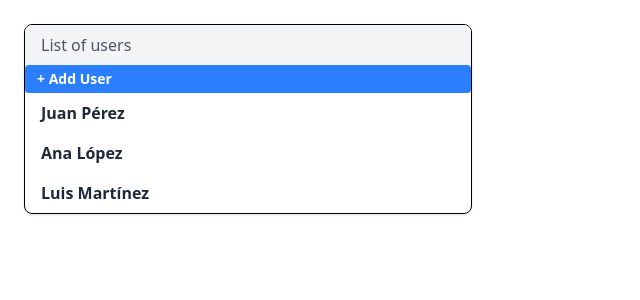
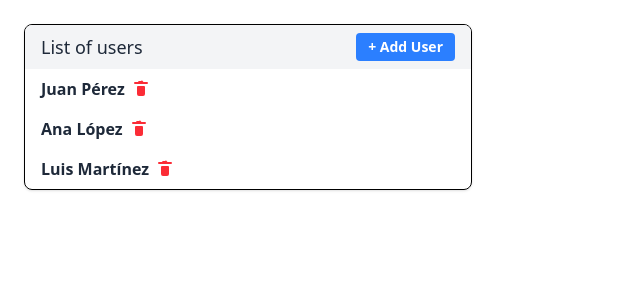
Before and after one commit to afava-ava/AngularBasic-FinalLab-UserManager, an Angular app: page / in a window 1280 px wide. Shown: the top 300 px of the page, without its empty margins (0-640 px from the left). Built offline with nearby package versions, Linux system fonts and the light colour scheme.

Commit message:
Delete user functionality

```diff
--- a/src/app/features/users/components/add-user-form/add-user-form.html
+++ b/src/app/features/users/components/add-user-form/add-user-form.html
@@ -1,20 +1,47 @@
 <div class="max-w-md mx-auto mt-6 p-6 border rounded-lg shadow">
-  <h2 class="text-xl font-semibold mb-4">Add New User</h2>
-
+  <div class="flex items-center mb-4">
+    <a
+      routerLink="/"
+      class="inline-flex items-center px-4 bg-gray-200 text-gray-700 rounded-xl shadow hover:bg-gray-300 transition"
+    >
+      <svg
+        xmlns="http://www.w3.org/2000/svg"
+        fill="none"
+        viewBox="0 0 24 24"
+        stroke="currentColor"
+        class="w-5"
+      >
+        <path stroke-linecap="round" stroke-linejoin="round" stroke-width="2" d="M15 19l-7-7 7-7" />
+      </svg>
+      Back
+    </a>
+    <h2 class="ml-5 pb-0.5 text-2xl font-bold">Add New User</h2>
+  </div>
   <form [formGroup]="form" (ngSubmit)="onSubmit()" class="space-y-4">
     <div>
       <label class="block mb-1">First Name</label>
       <input formControlName="firstName" class="border rounded w-full px-2 py-1" />
+      @if (firstName?.errors?.['required']) {
+      <div class="text-red-500 text-sm">First Name is required</div>
+      }
     </div>
 
     <div>
       <label class="block mb-1">Last Name</label>
       <input formControlName="lastName" class="border rounded w-full px-2 py-1" />
+      @if (lastName?.errors?.['required']) {
+      <div class="text-red-500 text-sm">Last Name is required</div>
+      }
     </div>
 
     <div>
       <label class="block mb-1">Email</label>
       <input formControlName="email" type="email" class="border rounded w-full px-2 py-1" />
+      @if (email?.errors?.['required']) {
+      <div class="text-red-500 text-sm">Email is required</div>
+      } @if (email?.errors?.['email']) {
+      <div class="text-red-500 text-sm">Email is invalid</div>
+      }
     </div>
 
     <div>
--- a/src/app/features/users/components/add-user-form/add-user-form.ts
+++ b/src/app/features/users/components/add-user-form/add-user-form.ts
@@ -1,9 +1,10 @@
 import { Component, EventEmitter, inject, Output } from '@angular/core';
-import { FormBuilder, ReactiveFormsModule } from '@angular/forms';
+import { FormBuilder, ReactiveFormsModule, Validators } from '@angular/forms';
+import { RouterLink } from '@angular/router';
 
 @Component({
   selector: 'app-add-user-form',
-  imports: [ReactiveFormsModule],
+  imports: [ReactiveFormsModule, RouterLink],
   templateUrl: './add-user-form.html'
 })
 export class AddUserForm {
@@ -12,11 +13,15 @@ export class AddUserForm {
   fb = inject(FormBuilder);
 
   form = this.fb.group({
-    firstName: [''],
-    lastName: [''],
-    email: [''],
+    firstName: ['', [Validators.required]],
+    lastName: ['', [Validators.required]],
+    email: ['', [Validators.required, Validators.email]],
     avatar: ['']
   });
+
+  get firstName() { return this.form.get('firstName'); }
+  get lastName() { return this.form.get('lastName'); }
+  get email() { return this.form.get('email'); }
 
   onSubmit() {
     if (this.form.valid) {
--- a/src/app/features/users/components/user-list-item/user-list-item.html
+++ b/src/app/features/users/components/user-list-item/user-list-item.html
@@ -1,3 +1,22 @@
-<div class="grid grid-cols-1">
-    <a routerLink="/users/{{ user.id }}" class="no-underline hover:underline px-4 py-2 font-semibold text-gray-800">{{ user.firstName + ' ' + user.lastName | fullName }}</a>
+<div class="flex items-center px-4 py-2">
+  <a
+    routerLink="/users/{{ user.id }}"
+    class="no-underline hover:underline font-semibold text-gray-800"
+  >
+    {{ user.firstName + ' ' + user.lastName | fullName }}
+  </a>
+  <button
+    type="button"
+    (click)="onDelete()"
+    class="cursor-pointer ml-1.5 text-red-500 hover:text-red-700 transition"
+    title="Delete user"
+  >
+    <svg xmlns="http://www.w3.org/2000/svg" class="h-5 w-5" viewBox="0 0 20 20" fill="currentColor">
+      <path
+        fill-rule="evenodd"
+        d="M6 8a1 1 0 011-1h6a1 1 0 011 1v7a2 2 0 01-2 2H8a2 2 0 01-2-2V8zM4 5h12a1 1 0 100-2h-3.5l-.71-.71A1 1 0 0010 2H8.21a1 1 0 00-.7.29L6.8 3H4a1 1 0 100 2z"
+        clip-rule="evenodd"
+      />
+    </svg>
+  </button>
 </div>
--- a/src/app/features/users/components/user-list-item/user-list-item.ts
+++ b/src/app/features/users/components/user-list-item/user-list-item.ts
@@ -1,4 +1,4 @@
-import { Component, Input } from '@angular/core';
+import { Component, EventEmitter, Input, Output } from '@angular/core';
 import { RouterLink } from '@angular/router';
 import { FullNamePipe } from "../../../shared/pipes/fullName.pipe";
 import { User } from '../../models/user';
@@ -10,4 +10,10 @@ import { User } from '../../models/user';
 })
 export class UserListItem {
   @Input() user!: User;
+  @Output() delete = new EventEmitter<number>();
+
+  onDelete(){
+    this.delete.emit(this.user.id);
+  }
+
 }
--- a/src/app/features/users/components/user-list/user-list.html
+++ b/src/app/features/users/components/user-list/user-list.html
@@ -2,8 +2,8 @@
   <!-- Container with horizontal scroll for small screens -->
   <div class="overflow-x-auto border rounded-lg shadow max-w-md">
     <!-- Header row -->
-    <div class="grid grid-cols-1 font-medium text-gray-600 bg-gray-100">
-      <h2 class="px-4 py-2">List of users</h2>
+    <div class="flex justify-between items-center font-medium text-gray-800 bg-gray-100 px-4 py-2">
+      <h2 class="text-lg">List of users</h2>
       <a
         routerLink="/users/add"
         class="bg-blue-500 hover:bg-blue-600 text-white text-sm font-semibold px-3 py-1 rounded"
@@ -15,7 +15,7 @@
     <!-- Task rows -->
     <div class="inline-block divide-y divide-gray-200">
       @for (user of users; track user.id) {
-      <app-user-list-item [user]="user"></app-user-list-item>
+      <app-user-list-item [user]="user" (delete)="onDeleteUser($event)"></app-user-list-item>
       }
     </div>
   </div>
--- a/src/app/features/users/components/user-list/user-list.ts
+++ b/src/app/features/users/components/user-list/user-list.ts
@@ -10,5 +10,10 @@ import { UserListItem } from '../user-list-item/user-list-item';
 })
 export class UserList {
   @Input() users: User[] = [];
-  @Output() addUser = new EventEmitter<any>();
+  @Output() onAddUser = new EventEmitter<any>();
+  @Output() deleteUser = new EventEmitter<number>();
+
+  onDeleteUser(id: number) {
+    this.deleteUser.emit(id);
+  }
 }
--- a/src/app/features/users/containers/user-manager/user-manager.ts
+++ b/src/app/features/users/containers/user-manager/user-manager.ts
@@ -9,7 +9,7 @@ import { UserApi } from '../../services/user-api';
   selector: 'app-user-manager',
   imports: [UserList, AsyncPipe],
   template:`
-  <app-user-list [users]="(users$ | async) ?? []"></app-user-list>
+  <app-user-list [users]="(users$ | async) ?? []" (deleteUser)="onDeleteUser($event)"></app-user-list>
   `
 
 })
@@ -20,4 +20,14 @@ export class UserManager implements OnInit{
   ngOnInit(){
     this.users$ = this.usersApi.getUsers();
   }
+
+  onDeleteUser(id: number) {
+    this.usersApi.deleteUser(id).subscribe(success => {
+      if (success) {
+        alert("User deleted successfully ✅");
+      } else {
+        alert("❌ Failed to delete user");
+      }
+    });
+  }
 }
--- a/src/app/features/users/services/user-api.ts
+++ b/src/app/features/users/services/user-api.ts
@@ -35,4 +35,13 @@ export class UserApi {
   private generateNextId(): number {
     return this.mockUsers.length > 0 ? Math.max(...this.mockUsers.map(u => u.id)) + 1 : 1;
   }
+
+  deleteUser(id: number): Observable<boolean> {
+    const index = this.mockUsers.findIndex(user => user.id === id);
+    if (index !== -1) {
+      this.mockUsers.splice(index, 1);
+      return of(true);
+    }
+    return of(false);
+  }
 }
```
